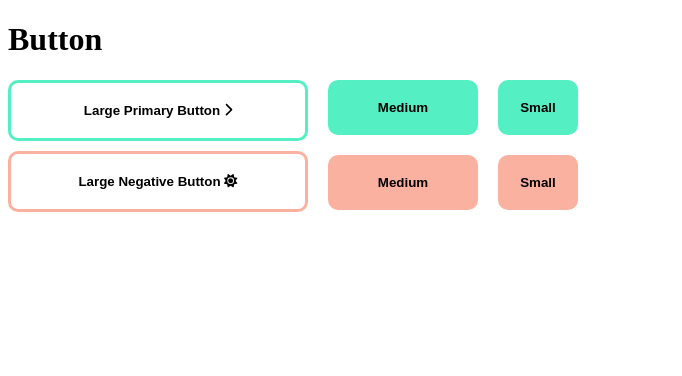
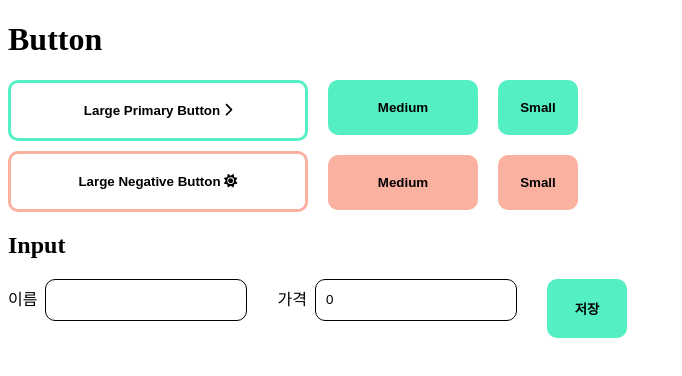
Before and after one commit to Olivia-Study-Storage/react-styled-components-before, a React (Create React App) app in the folder react-test3/: page / in a window 1280 px wide. Shown: the top 376 px of the page, without its empty margins (0-682 px from the left). Built offline with nearby package versions, Linux system fonts and the light colour scheme.

Commit message:
Feat : Input Component

```diff
--- a/react-test3/src/App.jsx
+++ b/react-test3/src/App.jsx
@@ -1,9 +1,12 @@
 import React from 'react';
 import Button from './components/Button';
+import Input from './components/Input';
+
 function App() {
   return (
     <>
       <Button />
+      <Input color={'#55efc4'}/>
     </>
   )
 }
--- a/react-test3/src/components/BtnS.jsx
+++ b/react-test3/src/components/BtnS.jsx
@@ -15,11 +15,12 @@ const SmallSection = styled.section`
   gap: 20px;
 `
 
-const SmallBtn = styled.button`
+export const SmallBtn = styled.button`
 border: none;
 background-color: ${(props) => {
   return props.color ? '#55efc4' : '#fab1a0'
 }};
+
 padding: 20px;
 font-weight: 900;
 border-radius: 10px;
--- /dev/null
+++ b/react-test3/src/components/Input.jsx
@@ -0,0 +1,75 @@
+import React, { useState } from 'react';
+import styled from 'styled-components';
+import { SmallBtn } from './BtnS';
+
+function Input(props) {
+  const [name, setName] = useState('');
+  const [price, setPrice] = useState(0);
+
+  const nameChangeHandler = (e) => setName(e.target.value);
+  const priceChangeHandler = (e) => {
+    const priceNum = Number(e.target.value.replace(/,/g, ''));
+    if (!Number.isNaN(priceNum)) {
+      setPrice(priceNum.toLocaleString());
+    }
+  }
+
+  const saveBtnClickHandler = (e) => {
+    e.preventDefault();
+    if(name === '') {
+      alert(`이름과 가격 모두 입력해주세요.`);
+      return;
+    }
+    alert(`{ name: ${name}, price: ${price.replace(/,/g, '')} }`);
+  }
+
+  return (
+    <section>
+      <h1>Input</h1>
+      <div>
+        <Form>
+          <label htmlFor="name">
+            이름 &nbsp;
+            <UserInput
+              type="text"
+              id="name"
+              value={name}
+              onChange={nameChangeHandler}
+            />
+          </label>
+          <label htmlFor="price">
+            가격 &nbsp;
+            <UserInput
+              type="text"
+              id="price"
+              value={price}
+              onChange={priceChangeHandler}
+            />
+          </label>
+
+          <SmallBtn
+            onClick={saveBtnClickHandler}
+            color={props.color}
+          >
+            저장
+          </SmallBtn>
+        </Form>
+      </div>
+    </section>
+  )
+}
+
+const Form = styled.form`
+  display: flex;
+  gap: 30px;
+`;
+
+const UserInput = styled.input`
+  width: 180px;
+  height: 40px;
+  padding: 0 10px;
+  border: 1px solid black;
+  border-radius: 10px;
+`;
+
+export default Input
```
